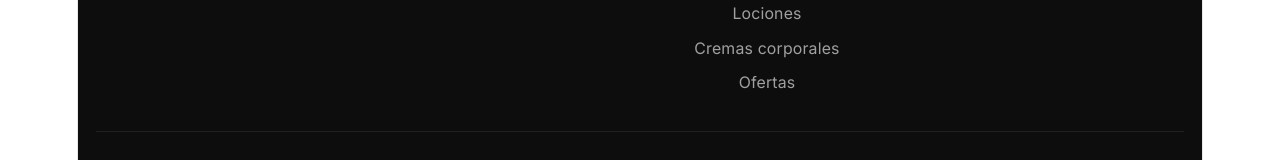
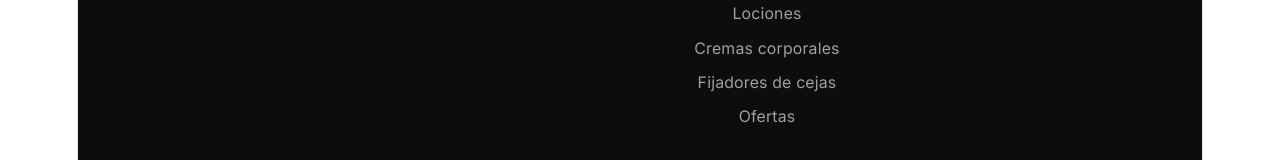
Before and after one commit to andersonmonsal/catalogo, a React (Vite) app: page / in a window 1280 px wide. Shown: the part 2744-2904 px from the top of the page. Built offline with nearby package versions, Linux system fonts and the light colour scheme; no server answers; the database is empty; a web font is replaced by a local one.

Commit message:
fix: replace Accesorios with Fijadores de cejas in categories

```diff
--- a/src/components/CategoryIcons.jsx
+++ b/src/components/CategoryIcons.jsx
@@ -146,7 +146,7 @@ export function getCategoryIcon(cat) {
     'Lociones':                    <CatIconLociones />,
     'Cremas corporales':           <CatIconLociones />,
     'Brochas':                     <CatIconBrochas />,
-    'Accesorios':                  <CatIconAccesorios />,
+    'Fijadores de cejas':          <CatIconDefault />,
   };
   return map[cat] || <CatIconDefault />;
 }
--- a/src/components/layout/Footer.jsx
+++ b/src/components/layout/Footer.jsx
@@ -61,6 +61,7 @@ export default function Footer() {
               <Link to="/catalogo?categoria=Fijador de maquillaje">Fijador de maquillaje</Link>
               <Link to="/catalogo?categoria=Lociones">Lociones</Link>
               <Link to="/catalogo?categoria=Cremas corporales">Cremas corporales</Link>
+              <Link to="/catalogo?categoria=Fijadores de cejas">Fijadores de cejas</Link>
               <Link to="/catalogo?filter=ofertas">Ofertas</Link>
             </div>
           </div>
--- a/src/data/initialProducts.js
+++ b/src/data/initialProducts.js
@@ -719,6 +719,6 @@ export const INITIAL_CATEGORIES = [
   "Lociones",
   "Cremas corporales",
   "Brochas",
-  "Accesorios",
+  "Fijadores de cejas",
   "Otros"
 ];
--- a/src/pages/public/Home.jsx
+++ b/src/pages/public/Home.jsx
@@ -216,7 +216,7 @@ function getCategoryIcon(cat) {
     Skincare: <CatIconSkincare />, Correctores: <CatIconCorrectores />, Bases: <CatIconBases />, Polvos: <CatIconPolvos />,
     Rubores: <CatIconRubores />, Iluminadores: <CatIconIluminadores />, Pestañinas: <CatIconPestaninas />, Labiales: <CatIconLabiales />,
     'Paleta de sombra': <CatIconDefault />,
-    'Fijador de maquillaje': <CatIconCremasFijadoras />, 'Lociones': <CatIconLociones />, 'Cremas corporales': <CatIconLociones />, Accesorios: <CatIconAccesorios />,
+    'Fijador de maquillaje': <CatIconCremasFijadoras />, 'Lociones': <CatIconLociones />, 'Cremas corporales': <CatIconLociones />, 'Fijadores de cejas': <CatIconDefault />,
   };
   return map[cat] || <CatIconDefault />;
 }
```
